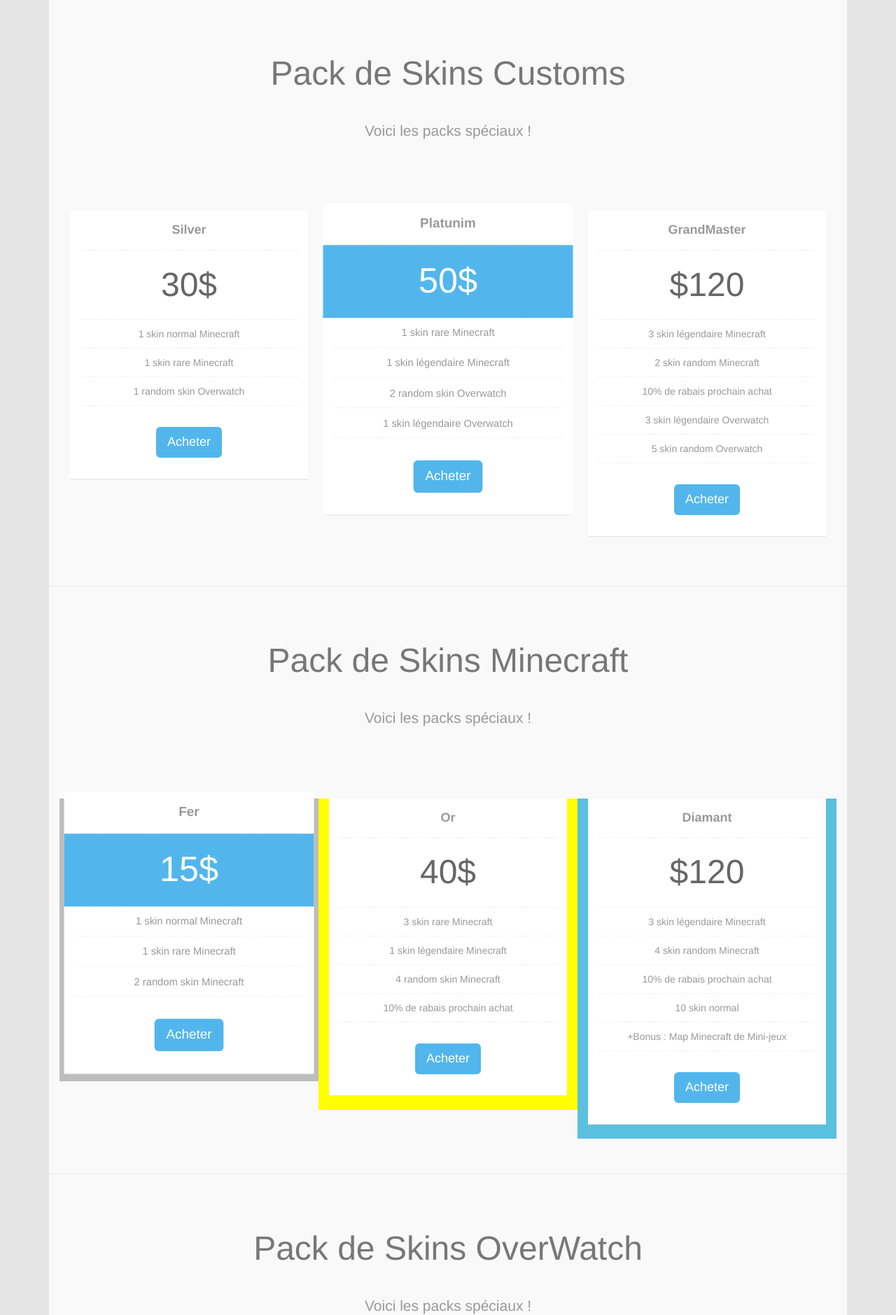
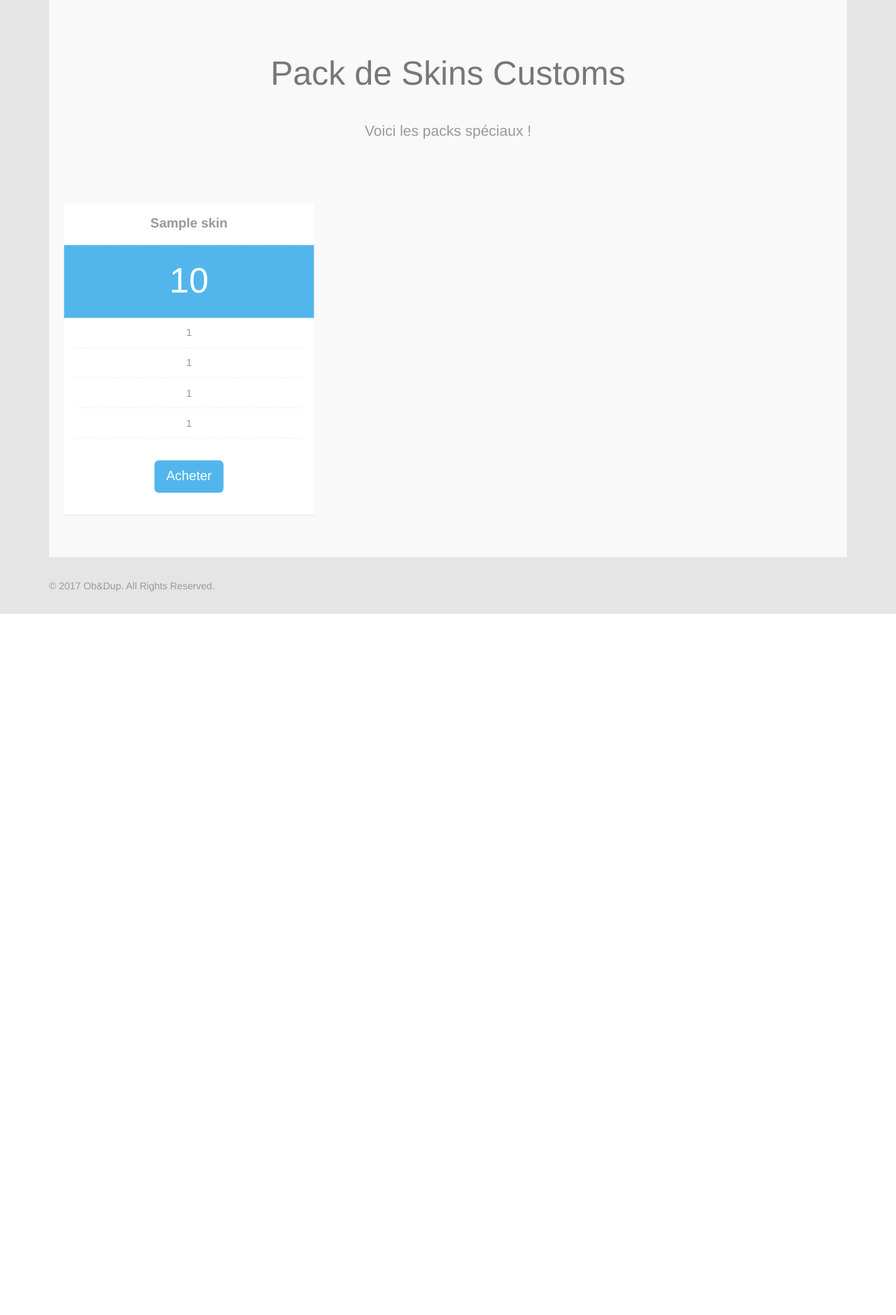
Before and after one commit to RedSide27/W34_TP, a PHP site: page /index.php?page=PackSkin in a window 1280 px wide. Shown: the part 101-1980 px from the top of the page at 70% size. After the commit the page ends 978 px from the top, so only its background shows below. Run offline with PHP 8.4, Linux system fonts and the light colour scheme; tables that the repository leaves empty hold one stand-in row (values such as "Sample post").

Commit message:
Chargement et ajout des pack Fait

```diff
--- a/includes/PackSkin.php
+++ b/includes/PackSkin.php
@@ -1,10 +1,11 @@
 <?php
-/**
- * Created by Alex & Obey.
- * User: alex
- * Date: 2017-09-30
- * Time: 00:55
- */
+$mysqli = new mysqli('localhost','root','','minewatch');
+$query = "SELECT * FROM pack_skin";
+$cpt = 0;
+//$result = $mysqli->query($query);
+//while ($row = $result->fetch_assoc()) {
+//
+//if (($cpt % 2) == 0){
 ?>
 
 <section id="pricing">
@@ -16,134 +17,154 @@
 			</div><!--/.center-->
 			<div class="big-gap"></div>
 			<div id="pricing-table" class="row">
+				<?php
+                $result = $mysqli->query($query);
+                while ($row = $result->fetch_assoc()) {
+					$cpt +=1;
+                    if (($cpt % 3) == 0){
+				?>
 				<div class="col-sm-4">
 					<ul class="plan">
-                        <li class="plan-name">Silver</li>
-                        <li class="plan-price">30$</li>
-                        <li>1 skin normal Minecraft</li>
-                        <li>1 skin rare Minecraft</li>
-                        <li>1 random skin Overwatch</li>
+						<li class="plan-name"><?= $row["Pack_Name"] ?></li>
+						<li class="plan-price"><?= $row["Pack_Price"] ?></li>
+						<li><?= $row["Pack_Skin_ID1"] ?></li>
+						<li><?= $row["Pack_Skin_ID2"] ?></li>
+						<li><?= $row["Pack_Skin_ID3"] ?></li>
+						<li><?= $row["Pack_Skin_ID4"] ?></li>
+						<li><?= $row["Pack_Skin_ID5"] ?></li>
 						<li class="plan-action"><a href="#" class="btn btn-primary btn-lg">Acheter</a></li>
 					</ul>
 				</div><!--/.col-sm-4-->
+                <?php
+                } elseif (($cpt % 3) == 1) {
+                    ?>
 					<div class="col-sm-4">
 						<ul class="plan featured">
-                        <li class="plan-name">Platunim</li>
-                        <li class="plan-price">50$</li>
-                        <li>1 skin rare Minecraft</li>
-                        <li>1 skin légendaire Minecraft</li>
-                        <li>2 random skin Overwatch</li>
-                        <li>1 skin légendaire Overwatch</li>
+							<li class="plan-name"><?= $row["Pack_Name"] ?></li>
+							<li class="plan-price"><?= $row["Pack_Price"] ?></li>
+							<li><?= $row["Pack_Skin_ID1"] ?></li>
+							<li><?= $row["Pack_Skin_ID2"] ?></li>
+							<li><?= $row["Pack_Skin_ID3"] ?></li>
+							<li><?= $row["Pack_Skin_ID4"] ?></li>
 							<li class="plan-action"><a href="#" class="btn btn-primary btn-lg">Acheter</a></li>
 						</ul>
 					</div><!--/.col-sm-4-->
+                    <?php
+                } elseif (($cpt % 3) == 2) {
+                    ?>
 					<div class="col-sm-4">
 						<ul class="plan">
-                        <li class="plan-name">GrandMaster</li>
-                        <li class="plan-price">$120</li>
-                        <li>3 skin légendaire Minecraft</li>
-                        <li>2 skin random Minecraft</li>
-                        <li>10% de rabais prochain achat</li>
-                        <li>3 skin légendaire Overwatch</li>
-                        <li>5 skin random Overwatch</li>
+							<li class="plan-name"><?= $row["Pack_Name"] ?></li>
+							<li class="plan-price"><?= $row["Pack_Price"] ?></li>
+							<li><?= $row["Pack_Skin_ID1"] ?></li>
+							<li><?= $row["Pack_Skin_ID2"] ?></li>
+							<li><?= $row["Pack_Skin_ID3"] ?></li>
+							<li><?= $row["Pack_Skin_ID4"] ?></li>
+							<li><?= $row["Pack_Skin_ID5"] ?></li>
 							<li class="plan-action"><a href="#" class="btn btn-primary btn-lg">Acheter</a></li>
 						</ul>
 					</div><!--/.col-sm-4-->
+                    <?php
+                }else{
+
+                    }
+                }
+				?>
             </div>
         </div>
     </div>
 
 
-    <div class="container">
-        <div class="box">
-            <div class="center">
-                <h2>Pack de Skins Minecraft</h2>
-                <p class="lead">Voici les packs spéciaux ! </p>
-            </div><!--/.center-->
-            <div class="big-gap"></div>
-            <div id="pricing-table" class="row">
-                <div style="background-color: #bdbdbd" class="col-sm-4">
-                    <ul class="plan featured">
-                        <li class="plan-name">Fer</li>
-                        <li class="plan-price">15$</li>
-                        <li>1 skin normal Minecraft</li>
-                        <li>1 skin rare Minecraft</li>
-                        <li>2 random skin Minecraft</li>
-                        <li class="plan-action"><a href="#" class="btn btn-primary btn-lg">Acheter</a></li>
-                    </ul>
-                </div><!--/.col-sm-4-->
-                <div style="background-color: #ffff00" class="col-sm-4">
-                    <ul class="plan">
-                        <li class="plan-name">Or</li>
-                        <li class="plan-price">40$</li>
-                        <li>3 skin rare Minecraft</li>
-                        <li>1 skin légendaire Minecraft</li>
-                        <li>4 random skin Minecraft</li>
-	                    <li>10% de rabais prochain achat</li>
-                        <li class="plan-action"><a href="#" class="btn btn-primary btn-lg">Acheter</a></li>
-                    </ul>
-                </div><!--/.col-sm-4-->
-                <div style="background-color: #5bc0de" class="col-sm-4">
-                    <ul class="plan">
-                        <li class="plan-name">Diamant</li>
-                        <li class="plan-price">$120</li>
-                        <li>3 skin légendaire Minecraft</li>
-                        <li>4 skin random Minecraft</li>
-                        <li>10% de rabais prochain achat</li>
-                        <li>10 skin normal</li>
-                        <li>+Bonus : Map Minecraft de Mini-jeux</li>
-                        <li class="plan-action"><a href="#" class="btn btn-primary btn-lg">Acheter</a></li>
-                    </ul>
-                </div><!--/.col-sm-4-->
-            </div>
-        </div>
-    </div>
-
-
-    <div class="container">
-        <div class="box">
-            <div class="center">
-                <h2>Pack de Skins OverWatch</h2>
-                <p class="lead">Voici les packs spéciaux ! </p>
-            </div><!--/.center-->
-            <div class="big-gap"></div>
-            <div id="pricing-table" class="row">
-                <div style="background-color: #90483A" class="col-sm-4">
-                    <ul class="plan">
-                        <li class="plan-name">Bronze</li>
-                        <li class="plan-price">30$</li>
-                        <li>1 skin normal Minecraft</li>
-                        <li>1 skin rare Minecraft</li>
-                        <li>1 random skin Overwatch</li>
-                        <li class="plan-action"><a href="#" class="btn btn-primary btn-lg">Acheter</a></li>
-                    </ul>
-                </div><!--/.col-sm-4-->
-                <div style="background-color: #BBC6E6" class="col-sm-4" class="col-sm-4">
-                    <ul class="plan">
-                        <li class="plan-name">Platinum</li>
-                        <li class="plan-price">50$</li>
-                        <li>1 skin rare Minecraft</li>
-                        <li>1 skin légendaire Minecraft</li>
-                        <li>2 random skin Overwatch</li>
-                        <li>1 skin légendaire Overwatch</li>
-                        <li class="plan-action"><a href="#" class="btn btn-primary btn-lg">Acheter</a></li>
-                    </ul>
-                </div><!--/.col-sm-4-->
-                <div style="background-color: #F9C961" class="col-sm-4">
-                    <ul class="plan featured">
-                        <li class="plan-name">GrandMaster</li>
-                        <li class="plan-price">$120</li>
-                        <li>3 skin légendaire Minecraft</li>
-                        <li>2 skin random Minecraft</li>
-                        <li>10% de rabais prochain achat</li>
-                        <li>3 skin légendaire Overwatch</li>
-                        <li>5 skin random Overwatch</li>
-                        <li class="plan-action"><a href="#" class="btn btn-primary btn-lg">Acheter</a></li>
-                    </ul>
-                </div><!--/.col-sm-4-->
-            </div>
-        </div>
-    </div>
+<!--    <div class="container">-->
+<!--        <div class="box">-->
+<!--            <div class="center">-->
+<!--                <h2>Pack de Skins Minecraft</h2>-->
+<!--                <p class="lead">Voici les packs spéciaux ! </p>-->
+<!--            </div><!--/.center-->
+<!--            <div class="big-gap"></div>-->
+<!--            <div id="pricing-table" class="row">-->
+<!--                <div style="background-color: #bdbdbd" class="col-sm-4">-->
+<!--                    <ul class="plan featured">-->
+<!--                        <li class="plan-name">Fer</li>-->
+<!--                        <li class="plan-price">15$</li>-->
+<!--                        <li>1 skin normal Minecraft</li>-->
+<!--                        <li>1 skin rare Minecraft</li>-->
+<!--                        <li>2 random skin Minecraft</li>-->
+<!--                        <li class="plan-action"><a href="#" class="btn btn-primary btn-lg">Acheter</a></li>-->
+<!--                    </ul>-->
+<!--                </div><!--/.col-sm-4-->
+<!--                <div style="background-color: #ffff00" class="col-sm-4">-->
+<!--                    <ul class="plan">-->
+<!--                        <li class="plan-name">Or</li>-->
+<!--                        <li class="plan-price">40$</li>-->
+<!--                        <li>3 skin rare Minecraft</li>-->
+<!--                        <li>1 skin légendaire Minecraft</li>-->
+<!--                        <li>4 random skin Minecraft</li>-->
+<!--	                    <li>10% de rabais prochain achat</li>-->
+<!--                        <li class="plan-action"><a href="#" class="btn btn-primary btn-lg">Acheter</a></li>-->
+<!--                    </ul>-->
+<!--                </div><!--/.col-sm-4-->
+<!--                <div style="background-color: #5bc0de" class="col-sm-4">-->
+<!--                    <ul class="plan">-->
+<!--                        <li class="plan-name">Diamant</li>-->
+<!--                        <li class="plan-price">$120</li>-->
+<!--                        <li>3 skin légendaire Minecraft</li>-->
+<!--                        <li>4 skin random Minecraft</li>-->
+<!--                        <li>10% de rabais prochain achat</li>-->
+<!--                        <li>10 skin normal</li>-->
+<!--                        <li>+Bonus : Map Minecraft de Mini-jeux</li>-->
+<!--                        <li class="plan-action"><a href="#" class="btn btn-primary btn-lg">Acheter</a></li>-->
+<!--                    </ul>-->
+<!--                </div><!--/.col-sm-4-->
+<!--            </div>-->
+<!--        </div>-->
+<!--    </div>-->
+<!---->
+<!---->
+<!--    <div class="container">-->
+<!--        <div class="box">-->
+<!--            <div class="center">-->
+<!--                <h2>Pack de Skins OverWatch</h2>-->
+<!--                <p class="lead">Voici les packs spéciaux ! </p>-->
+<!--            </div><!--/.center-->
+<!--            <div class="big-gap"></div>-->
+<!--            <div id="pricing-table" class="row">-->
+<!--                <div style="background-color: #90483A" class="col-sm-4">-->
+<!--                    <ul class="plan">-->
+<!--                        <li class="plan-name">Bronze</li>-->
+<!--                        <li class="plan-price">30$</li>-->
+<!--                        <li>1 skin normal Minecraft</li>-->
+<!--                        <li>1 skin rare Minecraft</li>-->
+<!--                        <li>1 random skin Overwatch</li>-->
+<!--                        <li class="plan-action"><a href="#" class="btn btn-primary btn-lg">Acheter</a></li>-->
+<!--                    </ul>-->
+<!--                </div><!--/.col-sm-4-->
+<!--                <div style="background-color: #BBC6E6" class="col-sm-4" class="col-sm-4">-->
+<!--                    <ul class="plan">-->
+<!--                        <li class="plan-name">Platinum</li>-->
+<!--                        <li class="plan-price">50$</li>-->
+<!--                        <li>1 skin rare Minecraft</li>-->
+<!--                        <li>1 skin légendaire Minecraft</li>-->
+<!--                        <li>2 random skin Overwatch</li>-->
+<!--                        <li>1 skin légendaire Overwatch</li>-->
+<!--                        <li class="plan-action"><a href="#" class="btn btn-primary btn-lg">Acheter</a></li>-->
+<!--                    </ul>-->
+<!--                </div><!--/.col-sm-4-->
+<!--                <div style="background-color: #F9C961" class="col-sm-4">-->
+<!--                    <ul class="plan featured">-->
+<!--                        <li class="plan-name">GrandMaster</li>-->
+<!--                        <li class="plan-price">$120</li>-->
+<!--                        <li>3 skin légendaire Minecraft</li>-->
+<!--                        <li>2 skin random Minecraft</li>-->
+<!--                        <li>10% de rabais prochain achat</li>-->
+<!--                        <li>3 skin légendaire Overwatch</li>-->
+<!--                        <li>5 skin random Overwatch</li>-->
+<!--                        <li class="plan-action"><a href="#" class="btn btn-primary btn-lg">Acheter</a></li>-->
+<!--                    </ul>-->
+<!--                </div><!--/.col-sm-4-->
+<!--            </div>-->
+<!--        </div>-->
+<!--    </div>-->
 
 
 </section><!--/#pricing-->
```
Also changed, not shown: includes/admin.php (+23 -3 lines). Lines whose indentation alone changed are shown as unchanged.
